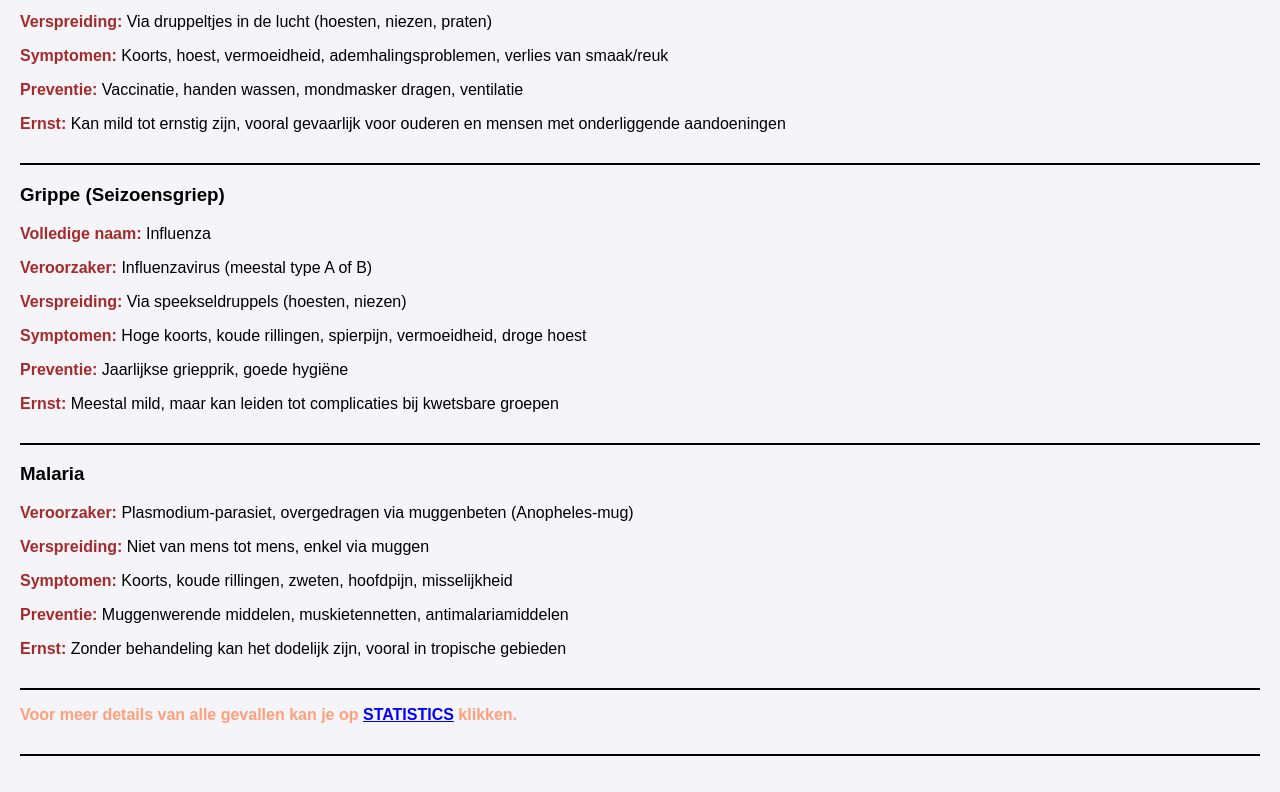
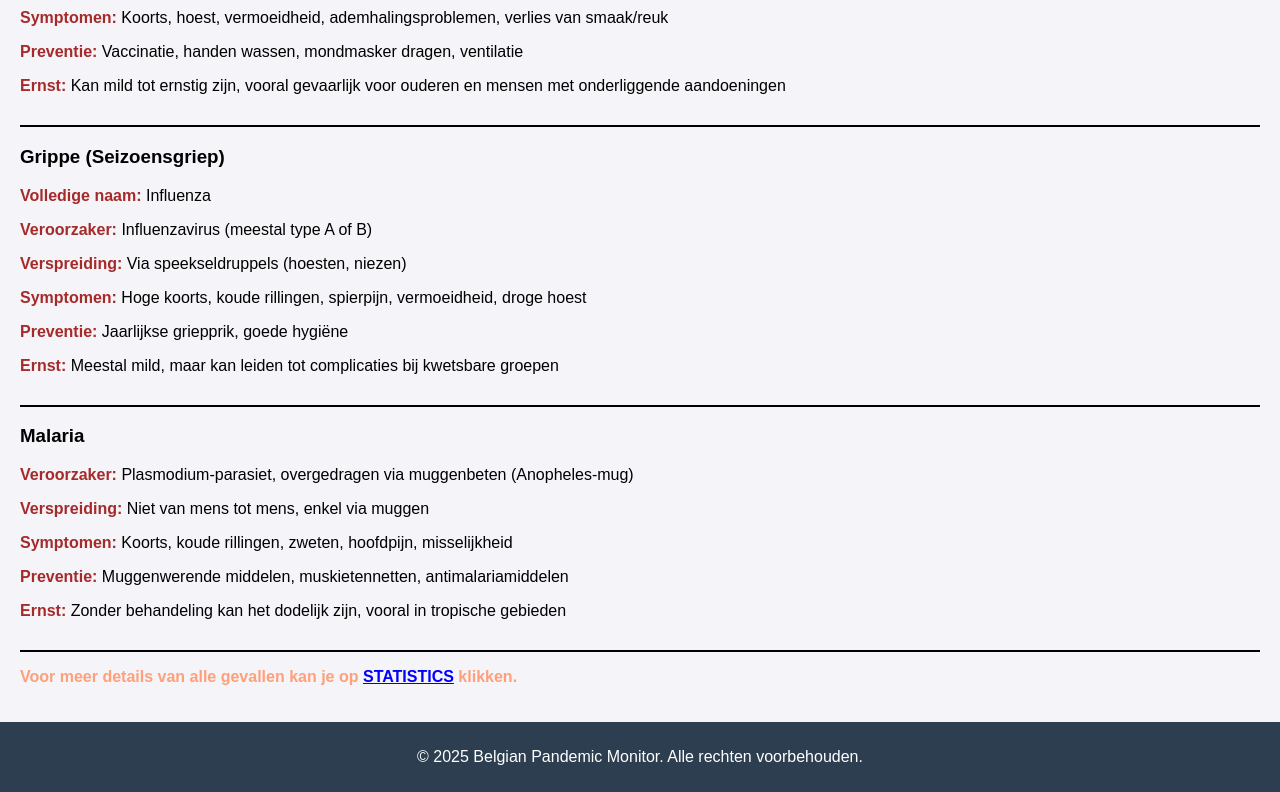
Before and after one commit to REDFS12/Project1_Pandemie, a plain HTML site: page html/dashboard.html in a window 1280 px wide. Shown: the part 639-1431 px from the top of the page. Before the commit the page ends 1395 px from the top, so only its background shows below. Drawn offline with Linux system fonts and the light colour scheme; no server answers.

Commit message:
Fix: Footer positie / ressources bereiden

```diff
--- a/css/style_dashboard.css
+++ b/css/style_dashboard.css
@@ -1,14 +1,9 @@
-/* Algemene pagina stijl */
+
 body {
     font-family: Arial, sans-serif;
     background-color: #f4f4f9;
     margin: 0px;
 
-}
-
-html, body {
-    height: 100%;
-    margin: 0;
 }
 
 .page-container {
@@ -115,8 +110,20 @@ hr {
 #details-link{
     color: lightsalmon;
 
-
 }
 #details-link a{
     color: blue;
 }
+
+footer {
+    background-color: #2c3e50;
+    color: white;
+    text-align: center;
+    padding: 10px;
+}
+
+footer a {
+    color: #3498db;
+    text-decoration: none;
+    font-weight: bold;
+}
--- a/css/style_resource.css
+++ b/css/style_resource.css
@@ -1,3 +1,13 @@
+html, body {
+    height: 100%;
+    display: flex;
+    flex-direction: column;
+}
+
+main {
+    flex: 1;
+}
+
 body {
     font-family: Arial, sans-serif;
     background-color: #f4f4f9;
@@ -33,3 +43,21 @@ body {
 .nav-list a:hover {
     color: #3498db;
 }
+
+
+
+
+
+footer {
+    background-color: #2c3e50;
+    color: white;
+    text-align: center;
+    padding: 10px;
+    margin-top: 40px;
+}
+
+footer a {
+    color: #3498db;
+    text-decoration: none;
+    font-weight: bold;
+}
--- a/html/dashboard.html
+++ b/html/dashboard.html
@@ -31,7 +31,7 @@
                 <li>Totaal gevallen: <span id="total_cases"></span></li>
                 <li>Actieve gevallen: <span id="active_cases"></span></li>
                 <li>Herstelde gevallen: <span id="recovered_cases"></span></li>
-                <li>Sterfgevallen: <span id="death_cases"></span></li>
+                <!-- <li>Sterfgevallen: <span id="death_cases"></span></li> -->
             </ul>
         </section>
         <hr>
@@ -74,13 +74,17 @@
             <p><strong id="details-link">Voor meer details van alle gevallen kan je op
                 <a href="/html/statistics.html">STATISTICS</a> klikken.</strong>
             </p>
-            <hr>
+
         </section>
 
     </main>
 
     <script type="module" src="/javascript/dashboard.js"></script>
     <script type="module" src="/javascript/import.js"></script>
+
+    <footer>
+        <p>&copy; 2025 Belgian Pandemic Monitor. Alle rechten voorbehouden.</p>
+    </footer>
 </body>
 
 
```
Also changed, not shown: html/resources.html (+3 -2 lines).
